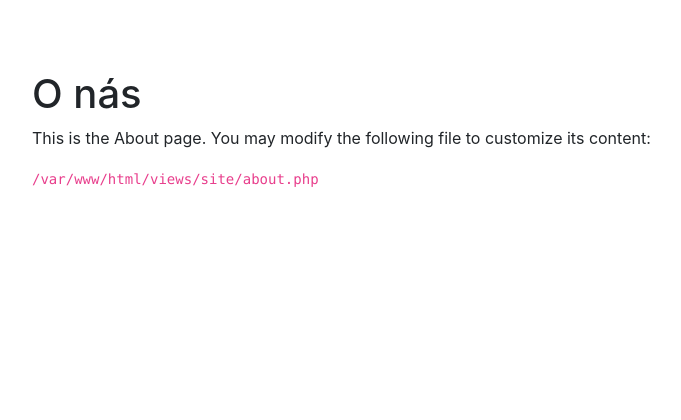
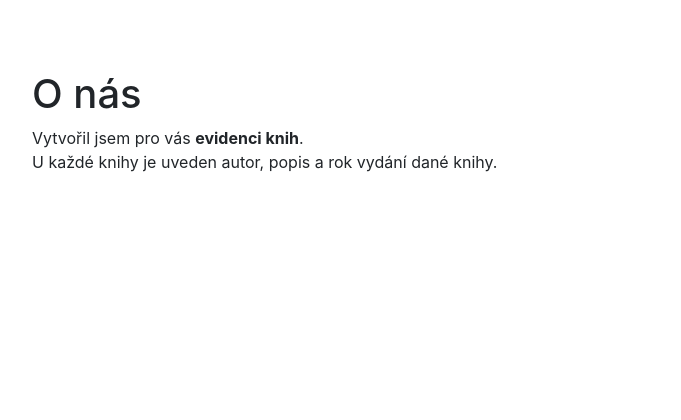
Before and after one commit to jarek3/books_records, a Yii app: template views/site/about.php in a window 1280 px wide. Shown: the top 420 px of the page, without its empty margins (53-734 px from the left). Run offline with PHP 8.4 and a stand-in for Yii, Linux system fonts and the light colour scheme; the template is opened without the code that fills it, so the values that code supplies are empty; some libraries are stand-ins or nearby versions.

Commit message:
Initial commit

```diff
--- a/messages/cs/app.php
+++ b/messages/cs/app.php
@@ -1,4 +1,4 @@
 <?php
-return ['Books' =>'Knihy',
+return ['Books' =>'Knihy', 'Books_records'=> 'Evidence knih',
     'Authors' => 'Autoři', 'Users' => 'Uživatelé', 'Create Books' => 'Přidat knihu', 'Create Authors' => 'Přidat autora', 'Create User' => 'Registrace uživatele', 'Save' => 'Uložit', 'Update' => 'Upravit', 'Email' => 'E-mail', 'Password' => 'Heslo', 'Auth Key' => 'Autentizační klíč', 'Name' => 'Jméno', 'Surname'=> 'Příjmení', 'Title' => 'Titul', 'Author' => 'Autor', 'Description' => 'Popis', 'Year_of_publication' =>'Rok vydání', 'Delete'=> 'Smazat'];
 ?>
--- a/views/books/index.php
+++ b/views/books/index.php
@@ -10,7 +10,7 @@ use yii\widgets\Pjax;
 /* @var $searchModel app\models\BooksSearch */
 /* @var $dataProvider yii\data\ActiveDataProvider */
 
-$this->title = Yii::t('app', 'Books');
+$this->title = Yii::t('app', 'Books_records');
 $this->params['breadcrumbs'][] = $this->title;
 ?>
 <div class="books-index">
--- a/views/site/about.php
+++ b/views/site/about.php
@@ -11,8 +11,8 @@ $this->params['breadcrumbs'][] = $this->title;
     <h1><?= Html::encode($this->title) ?></h1>
 
     <p>
-        This is the About page. You may modify the following file to customize its content:
+        Vytvořil jsem pro vás <strong>evidenci knih</strong>.<br/> U každé knihy je uveden autor, popis a rok vydání dané knihy.
     </p>
 
-    <code><?= __FILE__ ?></code>
+
 </div>
```
